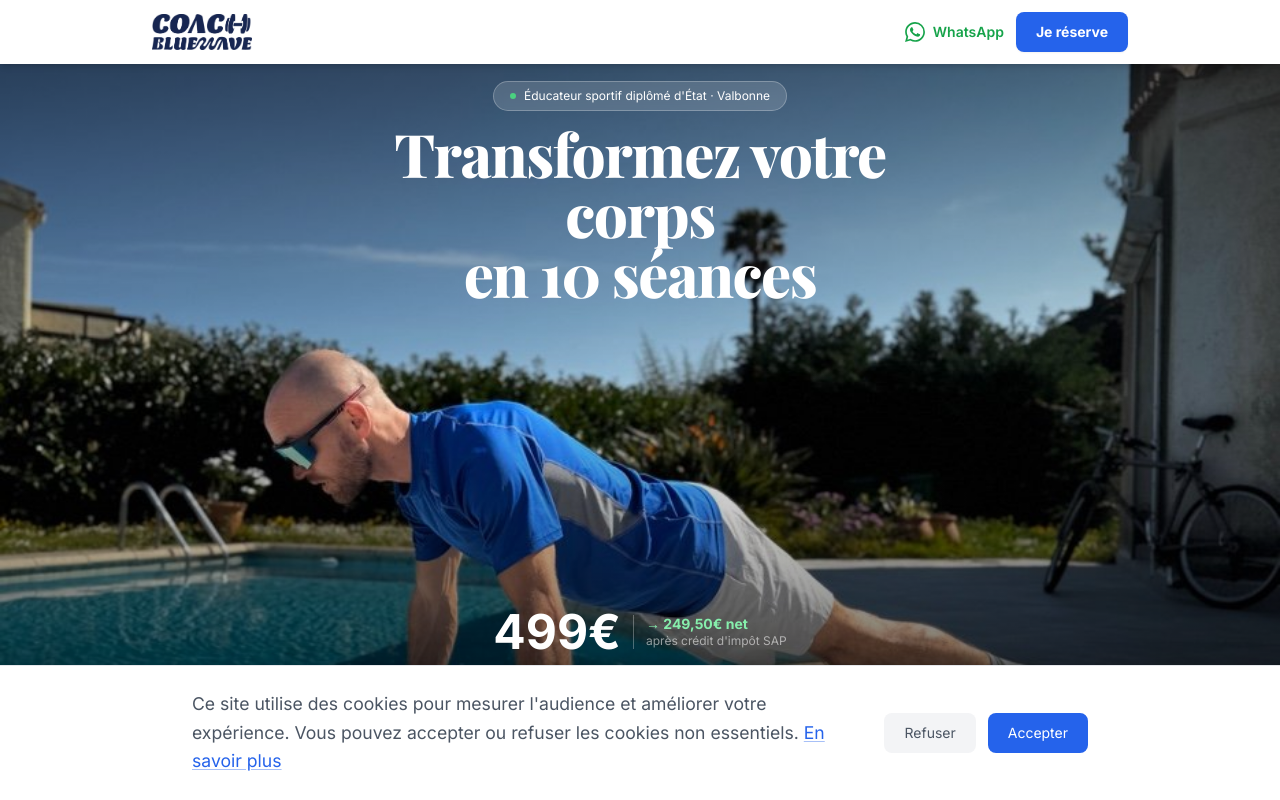
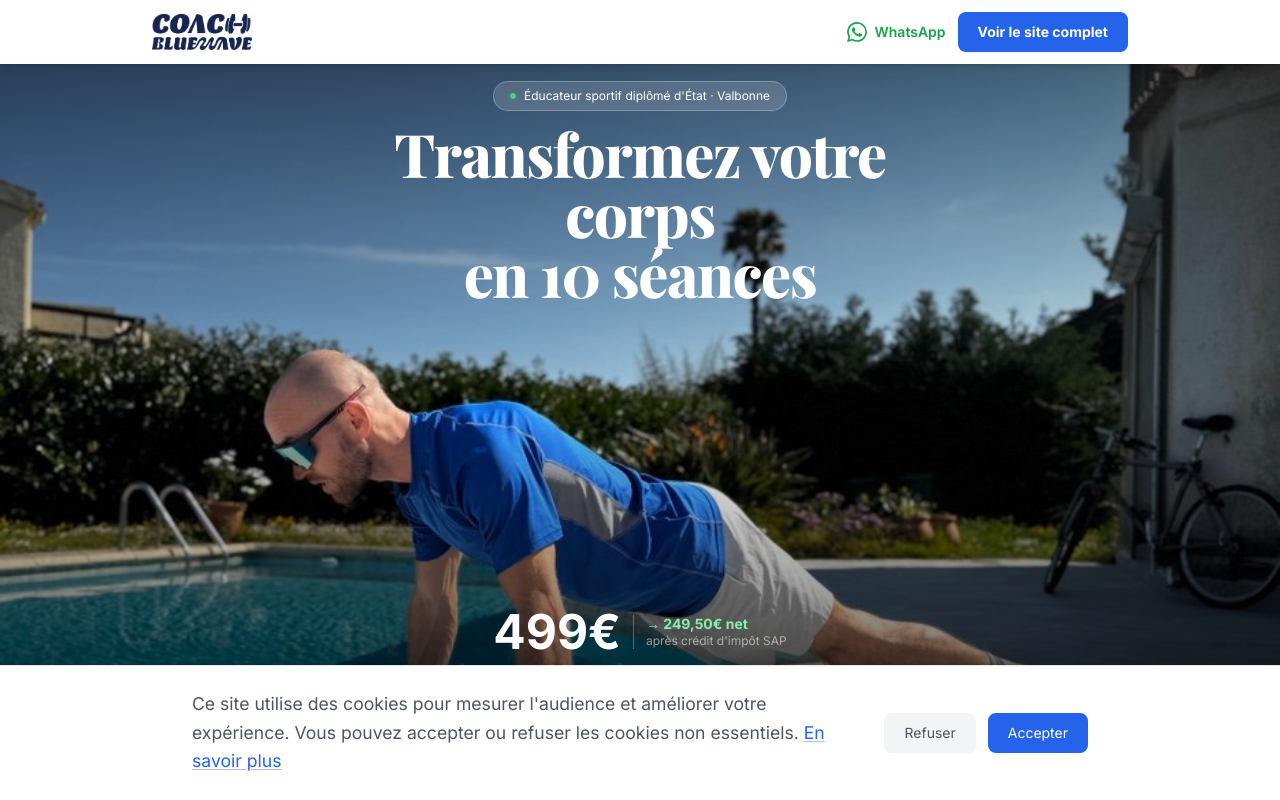
Before and after one commit to Unvodka/Coaching-and-Sport, a Next.js app: page /decouverte in a window 1280 px wide. Shown: the top 800 px of the page. Built offline with nearby package versions, Linux system fonts and the light colour scheme; no server answers.

Commit message:
fix: replace Je réserve with Voir le site complet in landing page header

```diff
--- a/app/decouverte/LandingPageClient.tsx
+++ b/app/decouverte/LandingPageClient.tsx
@@ -172,12 +172,12 @@ export default function LandingPageClient() {
               </svg>
               WhatsApp
             </a>
-            <button
-              onClick={scrollToForm}
+            <a
+              href="https://coach-bluewave.com"
               className="bg-brand-blue text-white text-sm font-bold px-5 py-2.5 rounded-lg hover:bg-blue-700 transition-colors shadow-sm"
             >
-              Je réserve
-            </button>
+              Voir le site complet
+            </a>
           </div>
         </div>
       </div>
```
